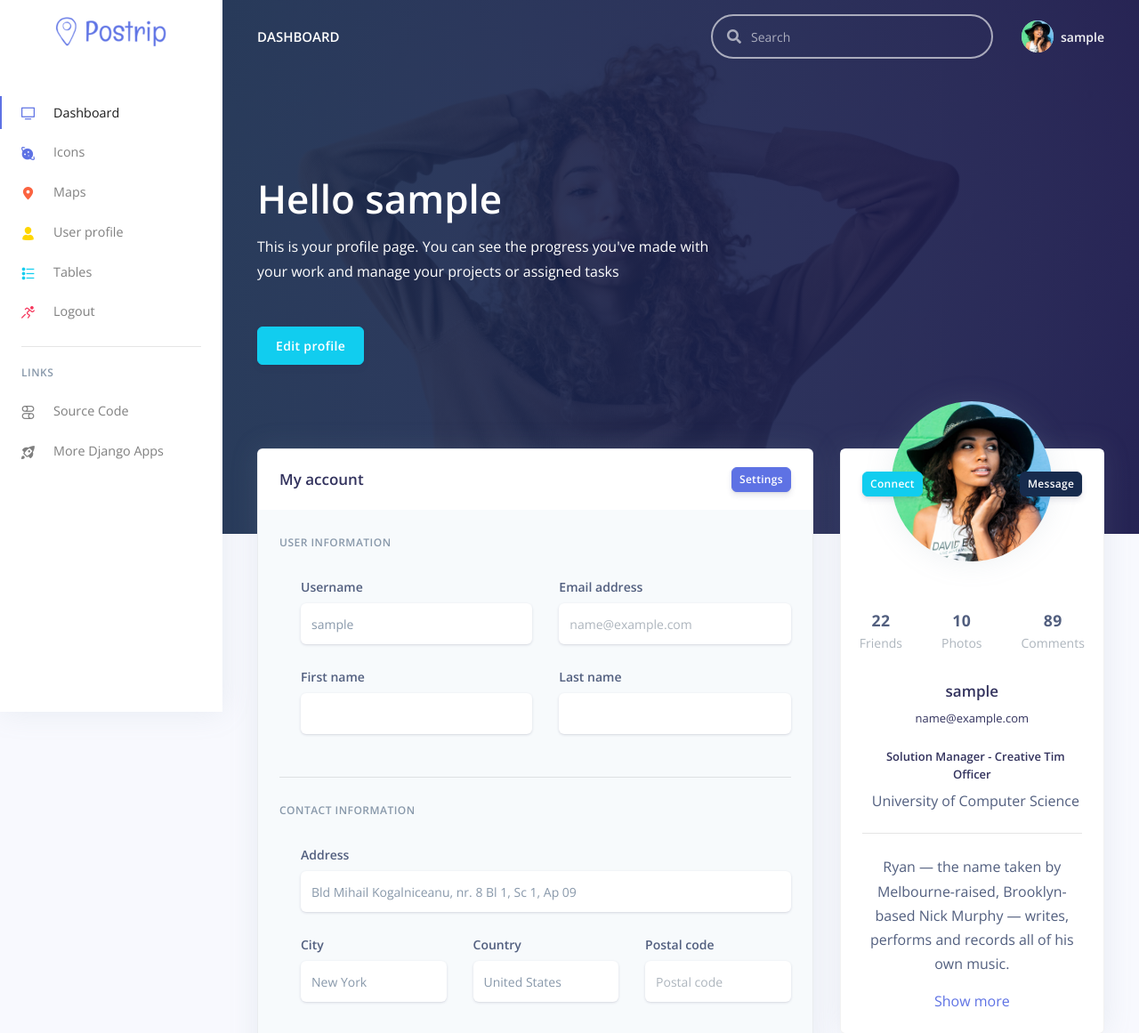
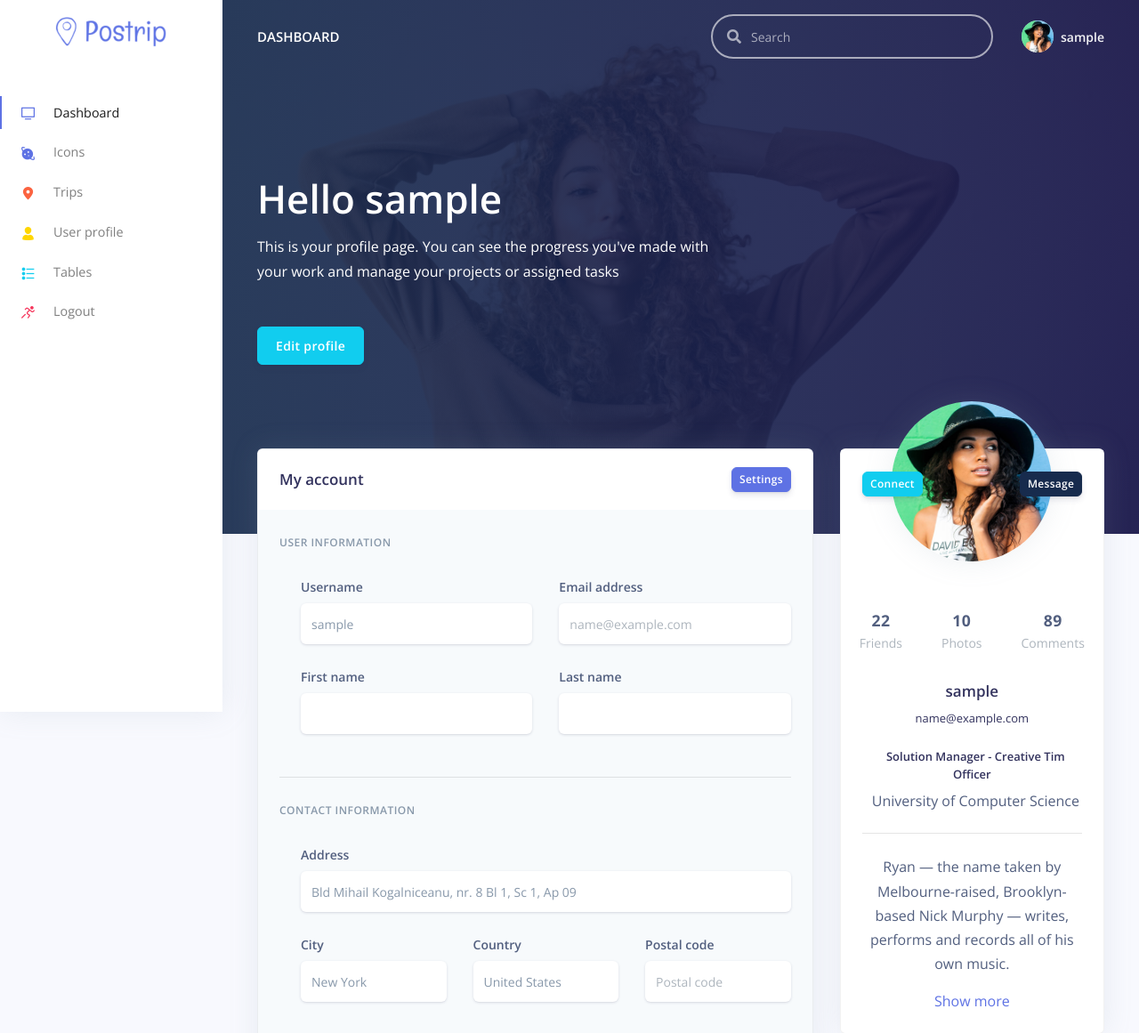
Before and after one commit to Belendia/postrip, a Django app: page /profile.html in a window 1280 px wide. Shown: the top 1161 px of the page at 89% size. Run offline with Django 3.2, Linux system fonts and the light colour scheme; the visitor is signed in with stand-in values (Sample User, id 1); some libraries are stand-ins or nearby versions.

Commit message:
Adjust the interface

```diff
--- a/apps/app/config.py
+++ b/apps/app/config.py
@@ -6,5 +6,6 @@ Copyright (c) 2019 - present AppSeed.us
 
 from django.apps import AppConfig
 
+
 class MyConfig(AppConfig):
     name = 'cfg'
--- a/config/settings.py
+++ b/config/settings.py
@@ -10,7 +10,7 @@ from unipath import Path
 import dj_database_url
 
 # Build paths inside the project like this: os.path.join(BASE_DIR, ...)
-BASE_DIR    = os.path.dirname(os.path.dirname(os.path.abspath(__file__)))
+BASE_DIR = os.path.dirname(os.path.dirname(os.path.abspath(__file__)))
 PROJECT_DIR = Path(__file__).parent
 
 # SECURITY WARNING: keep the secret key used in production secret!
@@ -46,7 +46,7 @@ MIDDLEWARE = [
 ]
 
 ROOT_URLCONF = 'config.urls'
-LOGIN_REDIRECT_URL = "home"   # Route defined in app/urls.py
+LOGIN_REDIRECT_URL = "home"  # Route defined in app/urls.py
 LOGOUT_REDIRECT_URL = "home"  # Route defined in app/urls.py
 TEMPLATE_DIR = os.path.join(BASE_DIR, "config/templates")  # ROOT dir for templates
 
@@ -100,7 +100,6 @@ AUTH_PASSWORD_VALIDATORS = [
     },
 ]
 
-
 # Internationalization
 # https://docs.djangoproject.com/en/3.0/topics/i18n/
 
--- a/config/templates/includes/navigation-fullscreen.html
+++ b/config/templates/includes/navigation-fullscreen.html
@@ -13,7 +13,7 @@
             <div class="row">
               <div class="col-6 collapse-brand">
                 <a href="/">
-                  <img src="/static/assets/img/brand/postrip-logo.png">
+                  <img src="/static/assets/img/brand/blue.png">
                 </a>
               </div>
               <div class="col-6 collapse-close">
--- a/config/templates/includes/navigation.html
+++ b/config/templates/includes/navigation.html
@@ -38,14 +38,7 @@
                 <i class="ni ni-single-02"></i>
                 <span>My profile</span>
               </a>
-              <a href="/profile.html" class="dropdown-item">
-                <i class="ni ni-settings-gear-65"></i>
-                <span>Settings</span>
-              </a>
-              <a href="https://appseed.us" target="_blank" class="dropdown-item">
-                <i class="ni ni-support-16"></i>
-                <span>Support</span>
-              </a>
+
               <div class="dropdown-divider"></div>
               <a href="{% url 'logout' %}" class="dropdown-item">
                 <i class="ni ni-user-run"></i>
--- a/config/templates/includes/sidenav.html
+++ b/config/templates/includes/sidenav.html
@@ -38,18 +38,7 @@
               <i class="ni ni-single-02"></i>
               <span>My profile</span>
             </a>
-            <a href="/profile.html" class="dropdown-item">
-              <i class="ni ni-settings-gear-65"></i>
-              <span>Settings</span>
-            </a>
-            <a href="/profile.html" class="dropdown-item">
-              <i class="ni ni-calendar-grid-58"></i>
-              <span>Activity</span>
-            </a>
-            <a href="/profile.html" class="dropdown-item">
-              <i class="ni ni-support-16"></i>
-              <span>Support</span>
-            </a>
+
             <div class="dropdown-divider"></div>
             <a href="{% url 'logout' %}" class="dropdown-item">
               <i class="ni ni-user-run"></i>
@@ -100,7 +89,7 @@
           </li>
           <li class="nav-item">
             <a class="nav-link " href="/maps.html">
-              <i class="ni ni-pin-3 text-orange"></i> Maps
+              <i class="ni ni-pin-3 text-orange"></i> Trips
             </a>
           </li>
           <li class="nav-item">
@@ -120,28 +109,7 @@
             </a>
           </li>
         </ul>
-        <!-- Divider -->
-        <hr class="my-3">
-        <!-- Heading -->
-        <h6 class="navbar-heading text-muted">Links</h6>
-        <!-- Navigation -->
-        <ul class="navbar-nav mb-md-3">
 
-          <li class="nav-item">
-            <a class="nav-link" target="_blank"
-               href="https://github.com/creativetimofficial/argon-dashboard-django">
-              <i class="ni ni-ui-04"></i> Source Code
-            </a>
-          </li>
-
-          <li class="nav-item">
-            <a class="nav-link" target="_blank"
-               href="https://www.creative-tim.com/templates/django">
-              <i class="ni ni-spaceship"></i> More Django Apps
-            </a>
-          </li>
-
-        </ul>
       </div>
     </div>
   </nav>
```
Also changed, not shown: apps/app/views.py (+5 -3 lines).
